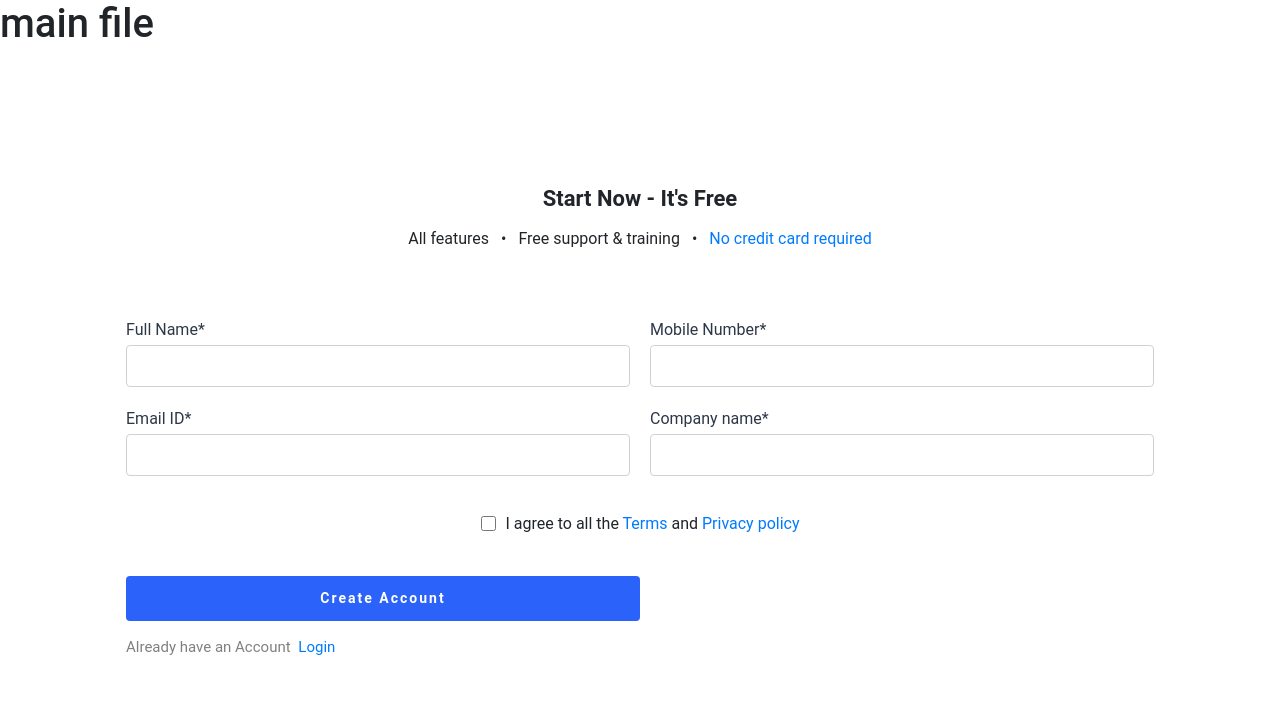
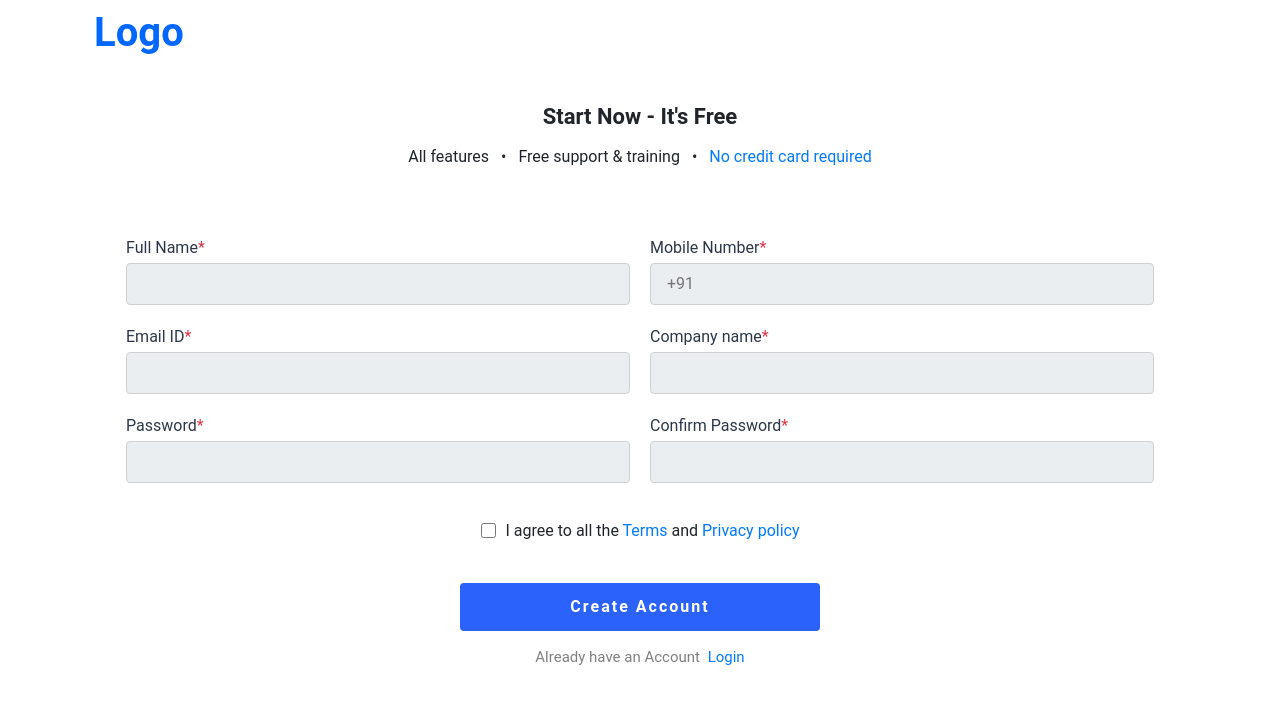
Before and after one commit to avnishkumarcorp/mainioclose, a React (Create React App) app: page /erp/signup in a window 1280 px wide. Shown: the top 704 px of the page. Built offline with nearby package versions, Linux system fonts and the light colour scheme; grey boxes are pictures that could not be loaded.

Commit message:
signup and otp page ui completed

```diff
--- a/src/App.css
+++ b/src/App.css
@@ -74,18 +74,20 @@ button:focus {
 }
 
 .login-button {
-  width: 50%;
+  width: 35%;
   padding: 12px 24px;
   border: none;
   outline: none;
   color: var(--white);
   background: var(--mainBlue);
   font-weight: 600;
-  font-size: 14px;
+  font-size: 16px;
   letter-spacing: 2px;
   cursor: pointer;
   text-align: center;
   border-radius: 4px;
+
+
 }
 
 .login-button:focus {
@@ -157,6 +159,9 @@ button:focus {
 }
 
 @media only screen and (max-width: 768px) {
+  .login-button {
+    width: 60%;
+  }
 }
 
 @media only screen and (max-width: 576px) {
--- a/src/App.js
+++ b/src/App.js
@@ -23,6 +23,7 @@ import LeadDetailsPage from "./Main/Sales/Inbox/LeadDetailsPage"
 import HomePage from "./Home/HomePage"
 import FrontMainPage from "./Home/FrontMainPage"
 import MainLoginRouter from "./Login/MainLoginRouter"
+import OtpPage from "./Login/OtpPage"
 
 function App() {
   return (
@@ -37,6 +38,7 @@ function App() {
           <Route path="/erp" element={<MainLoginRouter />}>
             <Route path="login" element={<Login />} />
             <Route path="signup" element={<SignUp />} />
+            <Route path="otp" element={<OtpPage />} />
           </Route>
 
           <Route path="/erp" element={<MainPage />}>
--- a/src/Login/Login.js
+++ b/src/Login/Login.js
@@ -126,7 +126,7 @@ const Login = () => {
             </div>
             <p className="dont-account">
               Don't have an Account{" "}
-              <Link className="ml-1" to="/signup">
+              <Link className="ml-1" to="/erp/signup">
                 Sign up
               </Link>
             </p>
--- a/src/Login/Login.scss
+++ b/src/Login/Login.scss
@@ -1,9 +1,9 @@
 .login-page {
   width: 100%;
-  height: 100vh;
   display: flex;
   justify-content: center;
   align-items: center;
+  min-height: 75vh;
   // background-image: linear-gradient(120deg, #a1c4fd 0%, #c2e9fb 100%);
   .login-form {
     width: 85%;
@@ -73,6 +73,7 @@
           padding: 8px 16px;
           border: 1px solid #D1D1D1;
           border-radius: 4px;
+          background: #EBEEF0;
           &:focus {
             outline: none;
           }
@@ -112,19 +113,36 @@
       .center-btn {
         display: flex;
         padding: 10px 0px;
+        justify-content: center;
       }
       .dont-account {
         margin-top: 5px;
         font-size: 15px;
         color: gray;
+        text-align: center;
       }
     }
   }
 }
 
+// logo header css
+
+.logo-header{
+  padding: 20px 24px;
+  .logo-icon{
+      font-size: 40px;
+      font-weight: 700;
+      line-height: 26px;
+      color: #0067FF;
+
+  }
+}
+
+
 
 @media only screen and (max-width: 992px) {
   .login-page {
+    height: auto;
     .login-form {
       grid-template-columns: 1fr;
       .left-login {
@@ -147,9 +165,23 @@
   .login-page {
     .login-form {
       grid-template-columns: 1fr;
-      .left-login {
-        display: none;
+      .right-login{
+         .signup-text{
+          .text-points{
+            flex-direction: column;
+            span{
+              display: none;
+            }
+          }
+        }.check-boxes{
+          .item-center{
+            .box-label{
+              line-height: 25px;
+            }
+          }
+        }
       }
+
     }
   }
 }
@@ -158,15 +190,14 @@
 @media only screen and (max-width: 576px) {
   .login-page {
     .login-form {
-
       .right-login{
-
         .center-btn{
           justify-content: center;
         }
         .dont-account{
           text-align: center;
         }
+
       }
     }
   }
--- a/src/Login/MainLoginRouter.js
+++ b/src/Login/MainLoginRouter.js
@@ -1,10 +1,13 @@
 import React from "react"
 import { Outlet } from "react-router-dom"
+import "./Login.scss"
 
 const MainLoginRouter = () => {
   return (
     <div>
-      <h1>main file</h1>
+      <div className="container logo-header">
+        <h1 className="logo-icon">Logo</h1>
+      </div>
       <Outlet />
     </div>
   )
--- /dev/null
+++ b/src/Login/OtpPage.js
@@ -0,0 +1,22 @@
+import React from "react"
+import "./OtpPage.scss"
+
+const OtpPage = () => {
+  return (
+    <div className="container otp-page">
+      <h2 className="otp-heading">Enter confirmation code</h2>
+      <p className="otp-number">A 4-digit code was sent to</p>
+      <p className="otp-number">+91 99* * * * * * 18</p>
+      <div className="input-boxes">
+        <input className="single-input" type="text" />
+        <input className="single-input" type="text" />
+        <input className="single-input" type="text" />
+        <input className="single-input" type="text" />
+      </div>
+      <button className="resend-text">Resend Code</button>
+      <button className="login-button">Continue</button>
+    </div>
+  )
+}
+
+export default OtpPage
--- /dev/null
+++ b/src/Login/OtpPage.scss
@@ -0,0 +1,58 @@
+.otp-page {
+  display: flex;
+  justify-content: center;
+  align-items: center;
+  flex-direction: column;
+  padding: 20px;
+  min-height: 70vh;
+  gap: 20px;
+  .otp-heading {
+    font-size: 30px;
+    font-weight: 800;
+    line-height: 35px;
+  }
+  .otp-number {
+    font-size: 16px;
+    line-height: 40px;
+  }
+  .input-boxes {
+    display: flex;
+    gap: 25px;
+    .single-input {
+      height: 70px;
+      width: 70px;
+      border-radius: 5px;
+      border: 1px solid #093252;
+      padding: 20px;
+      &:focus {
+        outline: none;
+      }
+    }
+  }
+  .resend-text {
+        font-size: 16px;
+        line-height: 19px;
+        color: #0067FF;
+        margin: 40px 0px;
+        outline: none;
+        border: none;
+        cursor: pointer;
+  }
+}
+
+
+@media only screen and (max-width: 576px){
+    .otp-page{
+        .otp-heading{
+            font-size: 28px;
+        }
+        .input-boxes{
+            gap: 10px;
+            .single-input{
+                height: 55px;
+                width: 55px;
+            }
+
+        }
+    }
+}
--- a/src/Login/SignUp.js
+++ b/src/Login/SignUp.js
@@ -72,7 +72,6 @@ const SignUp = () => {
   return (
     <div className="login-page">
       <div className="login-form">
-        <div className="left-login"></div>
         <div className="right-login">
           <form className={`w-100 ${goPassword ? "d-none": "d-block"}`}>
             {/* <div>
@@ -91,7 +90,7 @@ const SignUp = () => {
             </div>
             <div className="input-element">
               <div className="">
-                <label className="inp-label">Full Name*</label>
+                <label className="inp-label">Full Name<span className="text-danger">*</span></label>
                 <input
                   className="input-design"
                   type="text"
@@ -101,16 +100,17 @@ const SignUp = () => {
                 />
               </div>
               <div className="">
-                <label className="inp-label">Mobile Number*</label>
+                <label className="inp-label">Mobile Number<span className="text-danger">*</span></label>
                 <input
                   className="input-design"
                   type="text"
                   name="mobile"
+                  placeholder="+91"
                   onChange={(e) => UserInfo(e)}
                 />
               </div>
               <div className="">
-                <label className="inp-label">Email ID*</label>
+                <label className="inp-label">Email ID<span className="text-danger">*</span></label>
                 <input
                   className="input-design"
                   type="email"
@@ -121,7 +121,7 @@ const SignUp = () => {
                 />
               </div>
               <div className="">
-                <label className="inp-label">Company name*</label>
+                <label className="inp-label">Company name<span className="text-danger">*</span></label>
                 <input
                   className="input-design"
                   type="text"
@@ -129,7 +129,26 @@ const SignUp = () => {
                   required
                 />
               </div>
+              <div className="">
+                <label className="inp-label">Password<span className="text-danger">*</span></label>
+                <input
+                  className="input-design"
+                  type="password"
+                  onChange={(e) => UserInfo(e)}
+                  required
+                />
+              </div>
+              <div className="">
+                <label className="inp-label">Confirm Password<span className="text-danger">*</span></label>
+                <input
+                  className="input-design"
+                  type="password"
+                  onChange={(e) => UserInfo(e)}
+                  required
+                />
+              </div>
             </div>
+
             {error ? (
               <div>
                 <span className="text-danger">
@@ -156,7 +175,7 @@ const SignUp = () => {
             </div>
             <p className="dont-account">
               Already have an Account{" "}
-              <Link className="ml-1" to="/login">
+              <Link className="ml-1" to="/erp/login">
                 Login
               </Link>
             </p>
```
